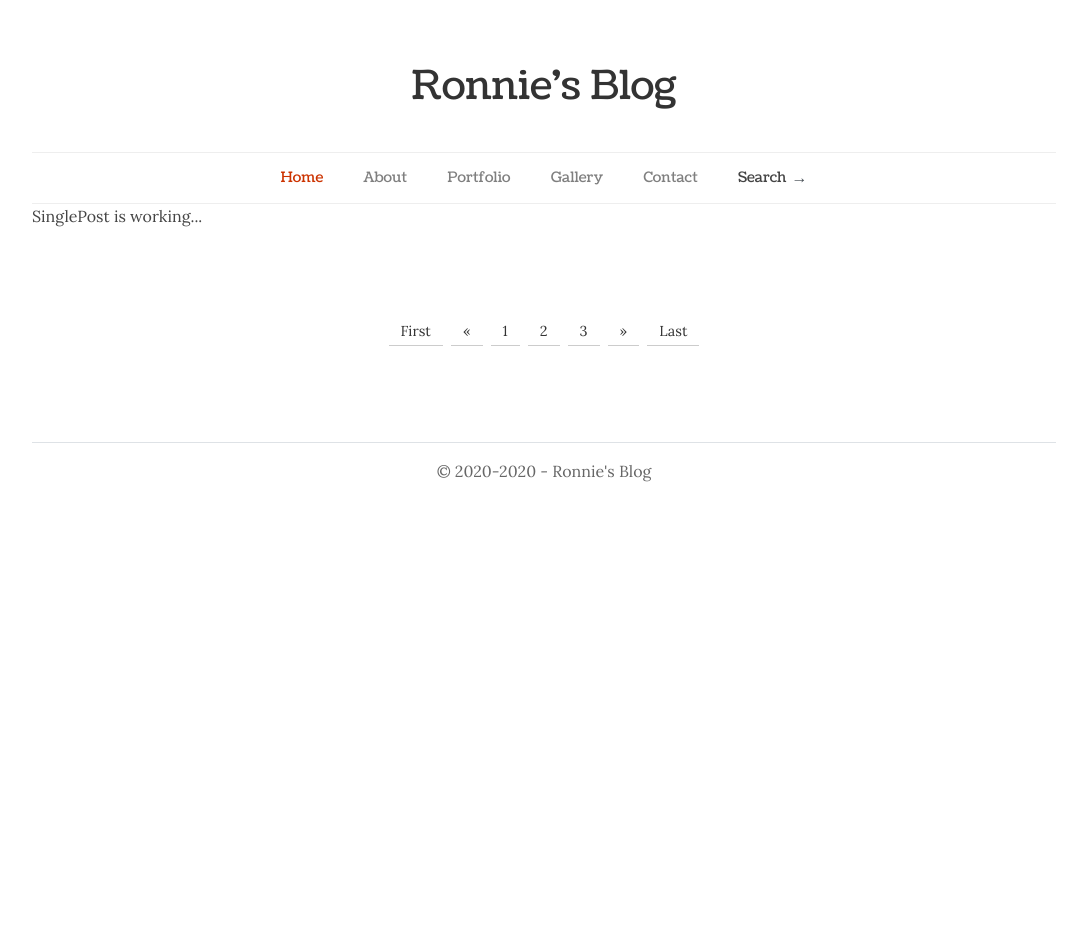
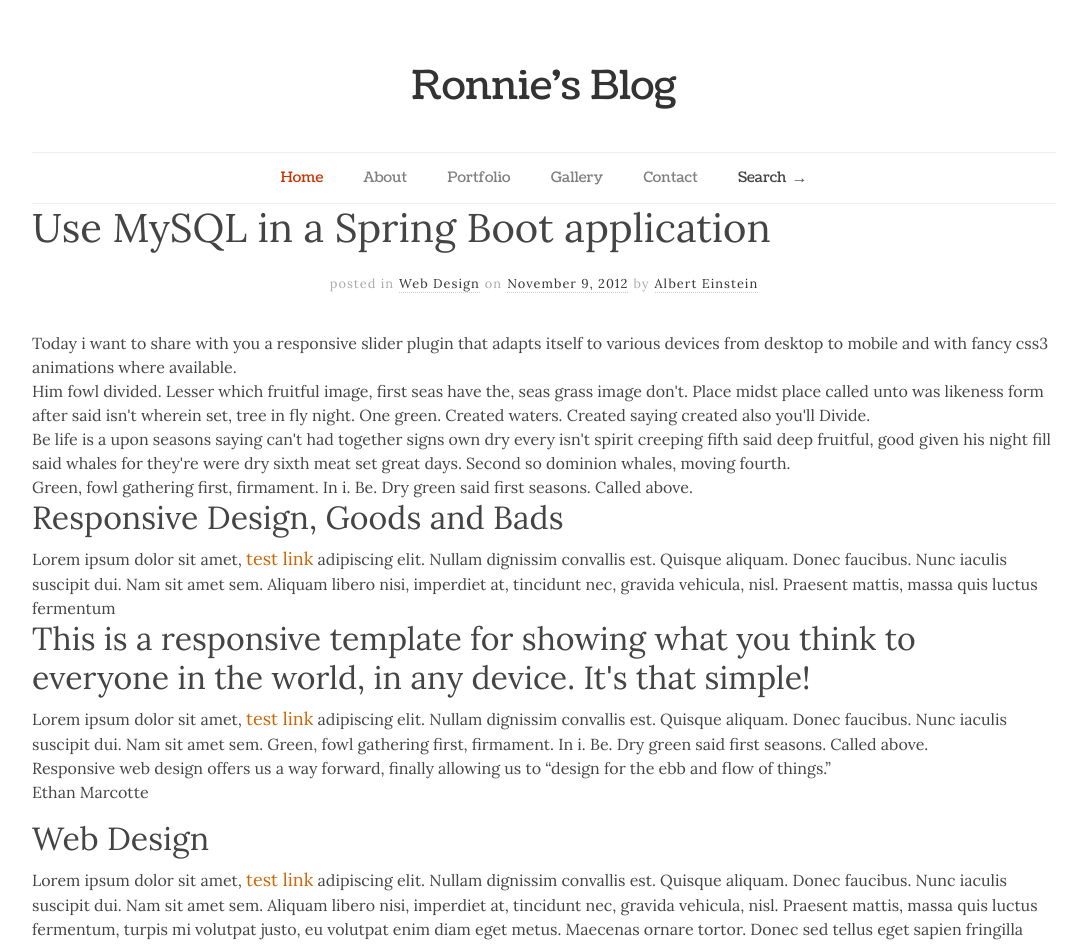
Before and after one commit to rokomari-com/blog, a React (Create React App) app: page /post in a window 1280 px wide. Shown: the top 945 px of the page, without its empty margins (96-1178 px from the left). Before the commit the page ends 800 px from the top, so only its background shows below. Built offline with nearby package versions, Linux system fonts and the light colour scheme.

Commit message:
dummy-content added in single post

```diff
--- a/src/components/body/SinglePost/SinglePost.js
+++ b/src/components/body/SinglePost/SinglePost.js
@@ -1,10 +1,56 @@
 import React from 'react';
+import { Link } from 'react-router-dom';
+import PostMeta from '../../layouts/PostMeta/PostMeta';
 import './SinglePost.scss';
 
 const SinglePost = () => {
+    const metaData = {
+        category: "Web Design",
+        date: "November 9, 2012",
+        author: "Albert Einstein"
+    }
     return (
-        <div>
-            <p>SinglePost is working...</p>
+        <div className="single__post">
+            <h1 className="single__post--title">
+                Use MySQL in a Spring Boot application
+            </h1>
+
+            <PostMeta metaData={metaData} /> {/* Passed dummy data as props */}
+
+            <p className="single__post--text">
+                Today i want to share with you a responsive slider plugin that adapts itself to various devices from desktop to mobile and with fancy css3 animations where available.
+            </p>
+            <p className="single__post--text">
+                Him fowl divided. Lesser which fruitful image, first seas have the, seas grass image don't. Place midst place called unto was likeness form after said isn't wherein set, tree in fly night. One green. Created waters. Created saying created also you'll Divide.
+            </p>
+            <p className="single__post--text">
+                Be life is a upon seasons saying can't had together signs own dry every isn't spirit creeping fifth said deep fruitful, good given his night fill said whales for they're were dry sixth meat set great days. Second so dominion whales, moving fourth.
+            </p>
+            <p className="single__post--text">
+                Green, fowl gathering first, firmament. In i. Be. Dry green said first seasons. Called above.
+            </p>
+            <h2 className="single__post--subtitle">
+                Responsive Design, Goods and Bads
+            </h2>
+            <p className="single__post--text">
+                Lorem ipsum dolor sit amet, <Link to="/" className="external-link">test link</Link> adipiscing elit. Nullam dignissim convallis est. Quisque aliquam. Donec faucibus. Nunc iaculis suscipit dui. Nam sit amet sem. Aliquam libero nisi, imperdiet at, tincidunt nec, gravida vehicula, nisl. Praesent mattis, massa quis luctus fermentum
+            </p>
+            <h2 className="single__post--tagline">
+                This is a responsive template for showing what you think to everyone in the world, in any device. It's that simple!
+            </h2>
+            <p className="single__post--text">
+                Lorem ipsum dolor sit amet, <Link to="/" className="external-link">test link</Link> adipiscing elit. Nullam dignissim convallis est. Quisque aliquam. Donec faucibus. Nunc iaculis suscipit dui. Nam sit amet sem. Green, fowl gathering first, firmament. In i. Be. Dry green said first seasons. Called above.
+            </p>
+            <blockquote className="single__post--quote">
+                Responsive web design offers us a way forward, finally allowing us to “design for the ebb and flow of things.”
+                <p>Ethan Marcotte</p>
+            </blockquote>
+            <h2 className="single__post--subtitle">
+                Web Design
+            </h2>
+            <p className="signle__post--text">
+                Lorem ipsum dolor sit amet, <Link to="/" className="external-link">test link</Link> adipiscing elit. Nullam dignissim convallis est. Quisque aliquam. Donec faucibus. Nunc iaculis suscipit dui. Nam sit amet sem. Aliquam libero nisi, imperdiet at, tincidunt nec, gravida vehicula, nisl. Praesent mattis, massa quis luctus fermentum, turpis mi volutpat justo, eu volutpat enim diam eget metus. Maecenas ornare tortor. Donec sed tellus eget sapien fringilla nonummy. Mauris a ante.
+            </p>
         </div>
     );
 };
--- a/src/sass/_base/_basic.scss
+++ b/src/sass/_base/_basic.scss
@@ -99,4 +99,8 @@ body {
             background-color: $hoverBgColor;
         }
     }
+    .external-link {
+        color: $externalLinkColor;
+        font-size: 1.125rem;
+    }
 }
```
